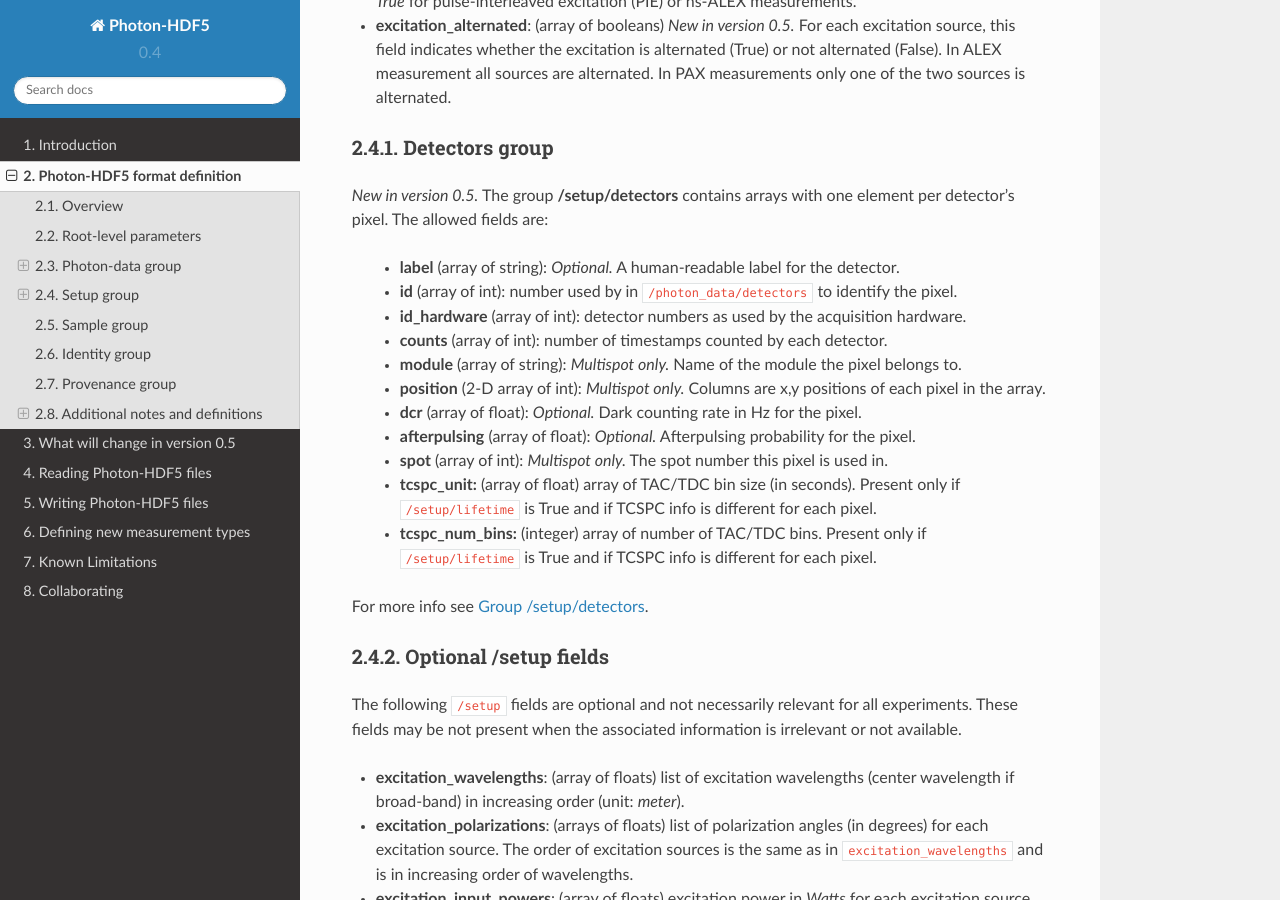
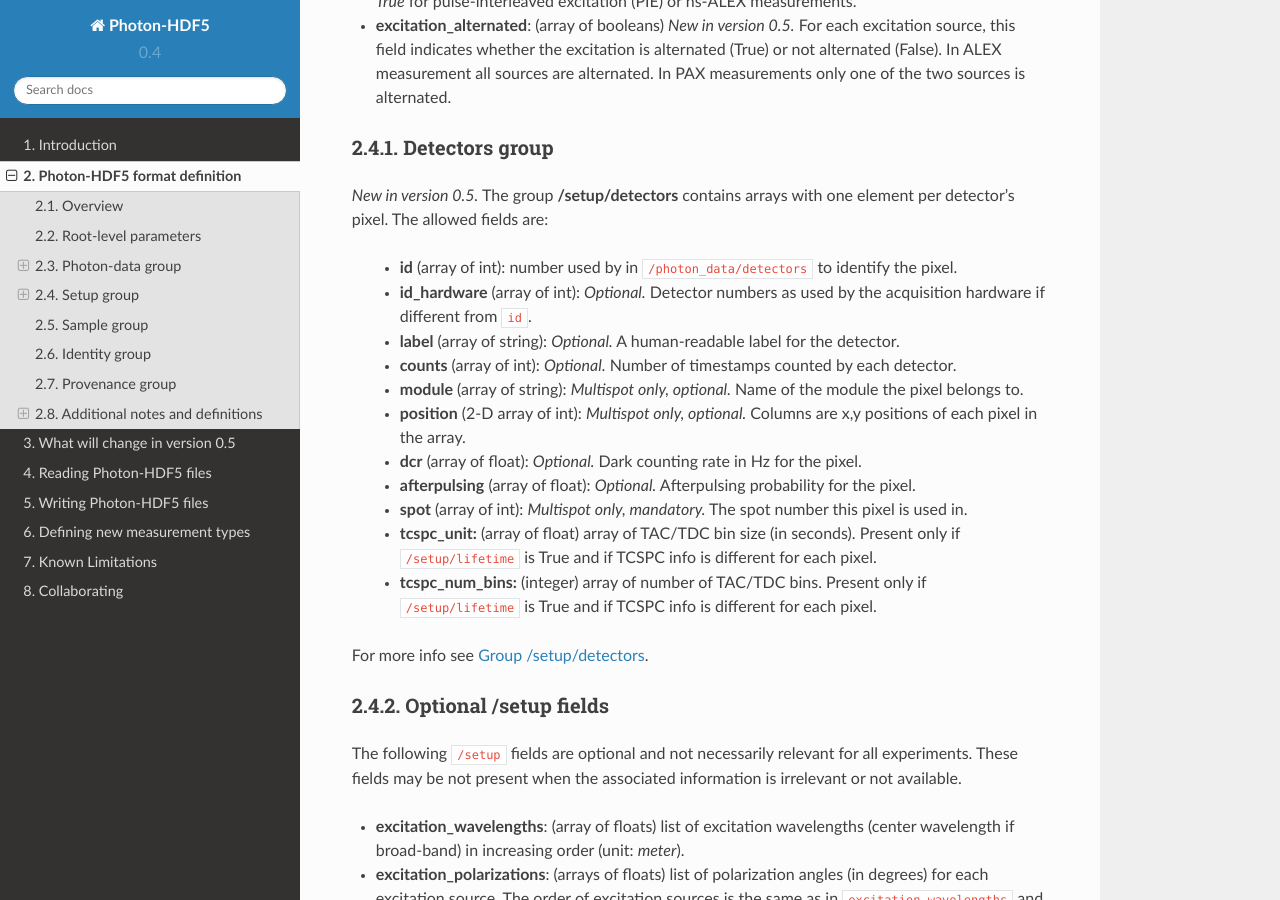
Before and after one commit to Photon-HDF5/photon-hdf5, a Sphinx documentation site: the page built from docs/phdata.rst, in a window 1280 px wide and 900 px high, scrolled down 6693 px. Built offline with Sphinx 7.4.7 and the Read the Docs theme 2.0.0, drawn with Linux system fonts in a browser that asks for light colours.

Commit message:
Reorder /setup/detectors field

```diff
--- a/docs/phdata.rst
+++ b/docs/phdata.rst
@@ -306,20 +306,20 @@ Detectors group
 *New in version 0.5.* The group **/setup/detectors**
 contains arrays with one element per detector's pixel.  The allowed fields are:
 
-    - **label** (array of string): *Optional.* A human-readable label for the detector.
     - **id** (array of int): number used by in ``/photon_data/detectors`` to
       identify the pixel.
-    - **id_hardware** (array of int): detector numbers as used by the
-      acquisition hardware.
-    - **counts** (array of int): number of timestamps counted by each detector.
-    - **module** (array of string): *Multispot only.* Name of the module the
+    - **id_hardware** (array of int): *Optional.* Detector numbers as used by the
+      acquisition hardware if different from ``id``.
+    - **label** (array of string): *Optional.* A human-readable label for the detector.
+    - **counts** (array of int): *Optional.* Number of timestamps counted by each detector.
+    - **module** (array of string): *Multispot only, optional.* Name of the module the
       pixel belongs to.
-    - **position** (2-D array of int): *Multispot only.* Columns are x,y
+    - **position** (2-D array of int): *Multispot only, optional.* Columns are x,y
       positions of each pixel in the array.
     - **dcr** (array of float): *Optional.* Dark counting rate in Hz for the pixel.
     - **afterpulsing** (array of float): *Optional.* Afterpulsing probability
       for the pixel.
-    - **spot** (array of int): *Multispot only.* The spot number this pixel is
+    - **spot** (array of int): *Multispot only, mandatory.* The spot number this pixel is
       used in.
     - **tcspc_unit:** (array of float) array of TAC/TDC bin size (in seconds).
       Present only if ``/setup/lifetime`` is True and if TCSPC info is different
```
